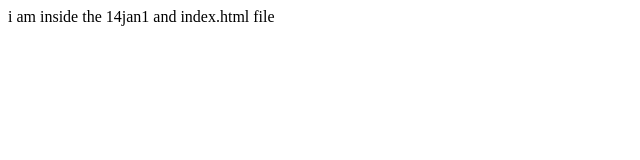
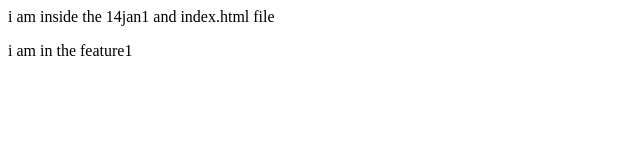
Before and after one commit to vishukanase/14jan1, a plain HTML site: page index.html in a window 1280 px wide. Shown: the whole page, without its empty margins (0-640 px from the left). Drawn offline with Linux system fonts and the light colour scheme.

Commit message:
i am add extra

```diff
--- a/index.html
+++ b/index.html
@@ -1 +1,2 @@
 <p>i am inside the 14jan1 and index.html file </p>
+<p>i am in the feature1 </p>
```
